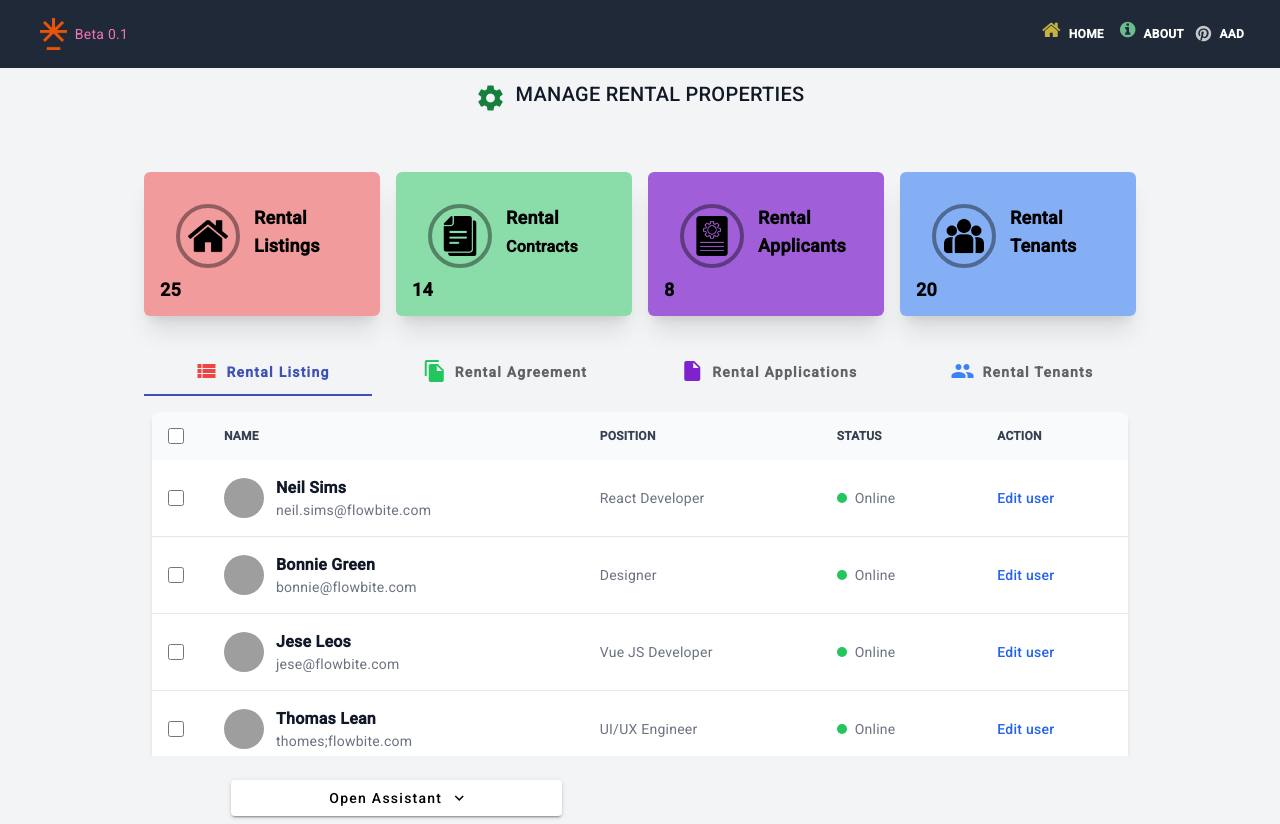
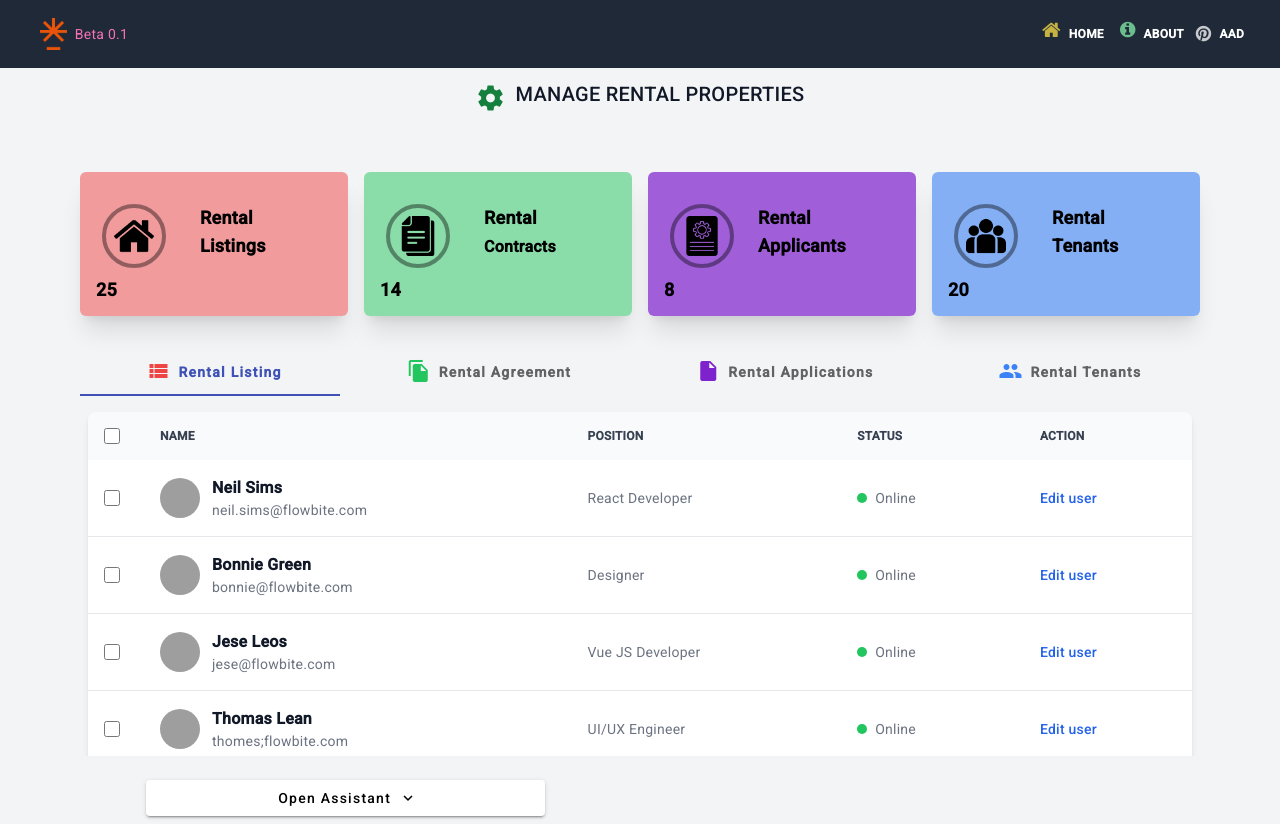
Before and after one commit to bob1457/rentalmaster, an Angular app: page /manage in a window 1280 px wide. Built offline with nearby package versions, Linux system fonts and the light colour scheme; grey boxes are pictures that could not be loaded.

Commit message:
Refactor dashboard top indicators(tile)

```diff
--- a/src/app/assistant/assistant.component.html
+++ b/src/app/assistant/assistant.component.html
@@ -1,5 +1,5 @@
 <!-- <p>assistant works!</p>-->
-<section  class="container w-full md:w-2/3 mx-auto">
+<section  class="container w-full md:w-[80%] mx-auto">
 
     <div class="p-2 mb-4 ml-[10px]">
         <button class="w-[98%] md:w-[40%]"  mat-raised-button (click) ="assitOpenClose()" >
@@ -17,7 +17,7 @@
         </button>
 
     </div>
-    <div *ngIf="openAssistant" class="p-2 ml-4 mb-4">
+    <div *ngIf="openAssistant" class="p-2 ml-4 mb-8">
         <!-- <div class="flex justify-start space-x-2">
             <div class="flex items-start mt-4 p-2 ml-[10px]">
                 <mat-icon class="text-green-700 text-3xl">settings</mat-icon>
--- a/src/app/manage/home/home.component.html
+++ b/src/app/manage/home/home.component.html
@@ -1,6 +1,6 @@
 <!-- <p>home works!</p> -->
 
-<section class="container w-full lg:w-[80%] mx-auto">
+<section class="container w-full lg:w-[90%] mx-auto">
     <div class="flex space-x-2 mx-auto">
         <!-- <mat-icon class="text-orange-700">line_weight</mat-icon> -->
         <div class="flex mx-auto items-start">
@@ -15,8 +15,8 @@
             <div class="flex flex-col manage-tile bg-red-500/50 relative">
                 <!-- <div class=" p-[4px] md:p-2 border-2 border-black w-[30px] h-[30px] md:w-[60px] md:h-[60px] rounded-full"><mat-icon class="p-2 mr-4 rounded-  -mt-[-12px] -ml-[11px]">home</mat-icon></div> -->
                 <!-- <div> -->
-                    <div class=" h-10 w-10 md:h-16 md:w-16 border-4 border-black/40 p-2 rounded-full">
-                        <img src="../../../assets/images/home.png" alt="">
+                    <div class=" h-10 w-10 md:h-16 md:w-16 border-4 border-black/40 p-2 rounded-full -ml-[10px]">
+                        <img src="../../../assets/images/home.png"  alt="">
                     <!-- <mat-icon fontIcon="home" class="text-xl h-[50px] w-[50px]"></mat-icon> -->
                     </div>
                     <div class="mt-2 -ml-4 text-lg font-semibold">
@@ -24,13 +24,13 @@
                     </div>
                 <!-- </div> -->
 
-                <div class="absolute left-[90px] md:left-[110px] font-semibold text-md md:font-bold md:text-lg">Rental<br> Listings</div>
+                <div class="absolute left-[90px] lg:left-[120px] md:left-[100px] font-semibold text-md md:font-bold md:text-lg">Rental<br> Listings</div>
             </div>
         </a>
         <a>
             <div class="flex flex-col manage-tile bg-green-500/50 relative">
                 <!-- <div> -->
-                    <div class=" h-10 w-10 md:h-16 md:w-16 border-4 border-black/40 p-2 rounded-full">
+                    <div class=" h-10 w-10 md:h-16 md:w-16 border-4 border-black/40 p-2 rounded-full -ml-[10px]">
                         <img src="../../../assets/images/file.png" alt="">
                     <!-- <mat-icon fontIcon="home" class="text-xl h-[50px] w-[50px]"></mat-icon> -->
                     </div>
@@ -39,13 +39,13 @@
                     </div>
                 <!-- </div> -->
 
-                <div class="absolute left-[90px] md:left-[110px] font-semibold text-md md:font-bold md:text-lg">Rental<br> <span class="text-[13px] md:text-[1rem]">Contracts</span></div>
+                <div class="absolute left-[90px] lg:left-[120px] md:left-[95px] font-semibold text-md md:font-bold md:text-lg">Rental<br> <span class="text-[13px] md:text-[1rem]">Contracts</span></div>
             </div>
         </a>
         <a>
             <div class="flex flex-col manage-tile bg-purple-700/70 relative">
                 <!-- <div> -->
-                    <div class=" h-10 w-10 md:h-16 md:w-16 border-4 border-black/40 p-2 rounded-full">
+                    <div class=" h-10 w-10 md:h-16 md:w-16 border-4 border-black/40 p-2 rounded-full -ml-[10px]">
                         <img src="../../../assets/images/content-design.png" alt="">
                     <!-- <mat-icon fontIcon="home" class="text-xl h-[50px] w-[50px]"></mat-icon> -->
                     </div>
@@ -54,13 +54,13 @@
                     </div>
                 <!-- </div> -->
 
-                <div class="absolute left-[90px] md:left-[110px] font-semibold text-md md:font-bold md:text-lg">Rental<br><span class="text-[14px] md:text-lg">Applicants</span></div>
+                <div class="absolute left-[90px] lg:left-[110px]  md:left-[95px] font-semibold text-md md:font-bold md:text-lg">Rental<br><span class="text-[14px] lg:text-lg md:text-sm">Applicants</span></div>
             </div>
         </a>
         <a>
             <div class="flex flex-col manage-tile bg-blue-500/60 relative cursor-pointer">
                 <!-- <div> -->
-                    <div class=" h-10 w-10 md:h-16 md:w-16 border-4 border-black/40 p-2 rounded-full">
+                    <div class=" h-10 w-10 md:h-16 md:w-16 border-4 border-black/40 p-2 rounded-full -ml-[10px]">
                         <img src="../../../assets/images/group.png" alt="">
                     <!-- <mat-icon fontIcon="home" class="text-xl h-[50px] w-[50px]"></mat-icon> -->
                     </div>
@@ -69,7 +69,7 @@
                     </div>
                 <!-- </div> -->
 
-                <div class="absolute left-[90px] md:left-[110px] font-semibold text-md md:font-bold md:text-lg">Rental<br> Tenants</div>
+                <div class="absolute left-[90px] lg:left-[120px] md:left-[95px] font-semibold text-md md:font-bold md:text-lg">Rental<br> Tenants</div>
             </div>
         </a>
     </div>
@@ -80,7 +80,7 @@
                 <div class="scrollbar-thin grid grid-cols-1 p-4 pl-2 pr-2 w-full max-h-[300px] md:max-h-[360px]">
                     <ng-template  mat-tab-label>
                         <mat-icon class="mt-[14px] text-red-500">view_list</mat-icon>
-                        <span class="font-semibold">Rental Listing</span>
+                        <span class="font-semibold"><span class="hidden md:inline">Rental</span> Listing</span>
                     </ng-template>
                     <div class="bg-transparent border-[0px] border-slate-400 rounded-md">
 
@@ -250,20 +250,20 @@
             <mat-tab label="Second">
                 <ng-template mat-tab-label>
                     <mat-icon class="mt-[14px] text-green-500">file_copy</mat-icon>
-                    <span class="font-semibold">Rental Agreement</span>
+                    <span class="font-semibold"><span class="hidden md:inline">Rental</span> Agreement</span>
                   </ng-template>
                   content 2
             </mat-tab>
             <mat-tab label="Third">
                 <ng-template  mat-tab-label>
                     <mat-icon class="mt-[14px] text-purple-700"> insert_drive_file</mat-icon>
-                    <span class="font-semibold">Rental Applications</span>
+                    <span class="font-semibold"><span class="hidden md:inline">Rental</span> Applications</span>
                 </ng-template>
             </mat-tab>
             <mat-tab label="Forth">
                 <ng-template  mat-tab-label>
                     <mat-icon class="mt-[14px] text-blue-500">people</mat-icon>
-                    <span class="font-semibold">Rental Tenants</span>
+                    <span class="font-semibold"><span class="hidden md:inline">Rental</span> Tenants</span>
                 </ng-template>
                  Content 4 </mat-tab>
         </mat-tab-group>
```
